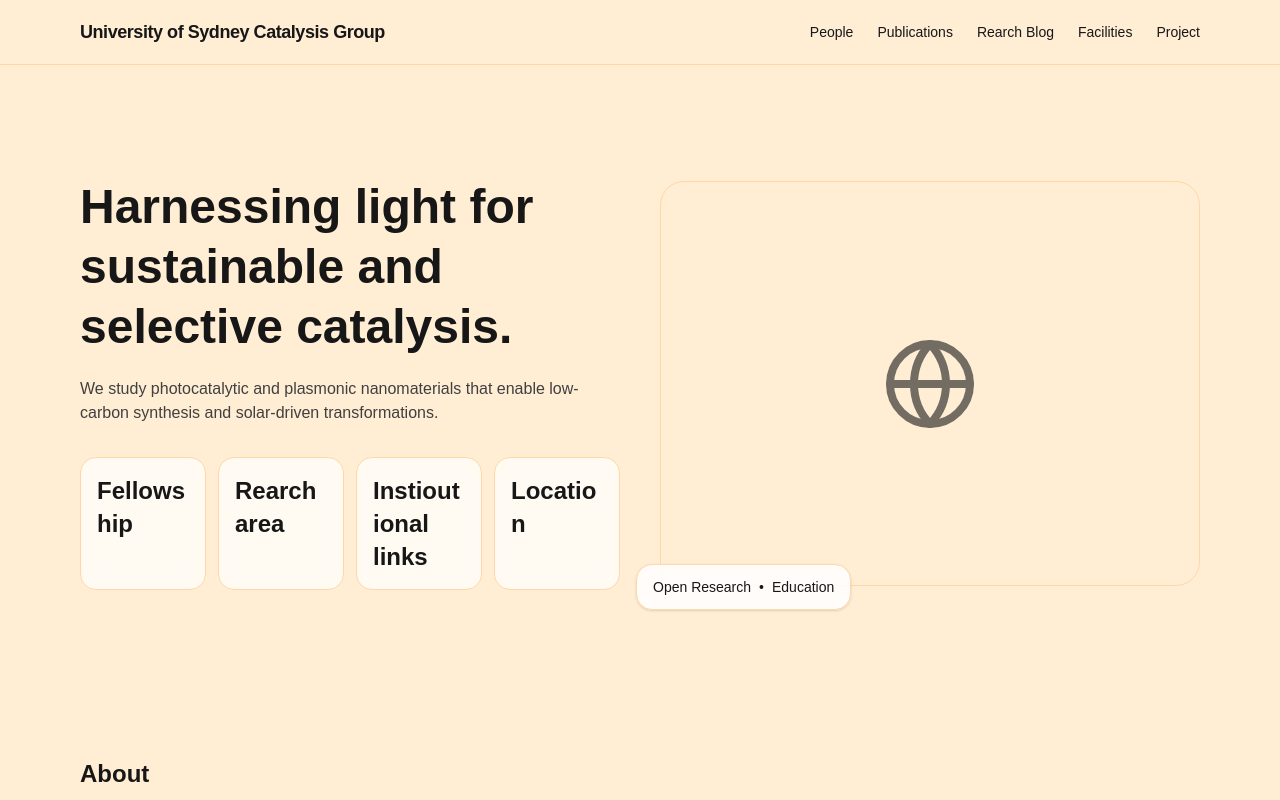
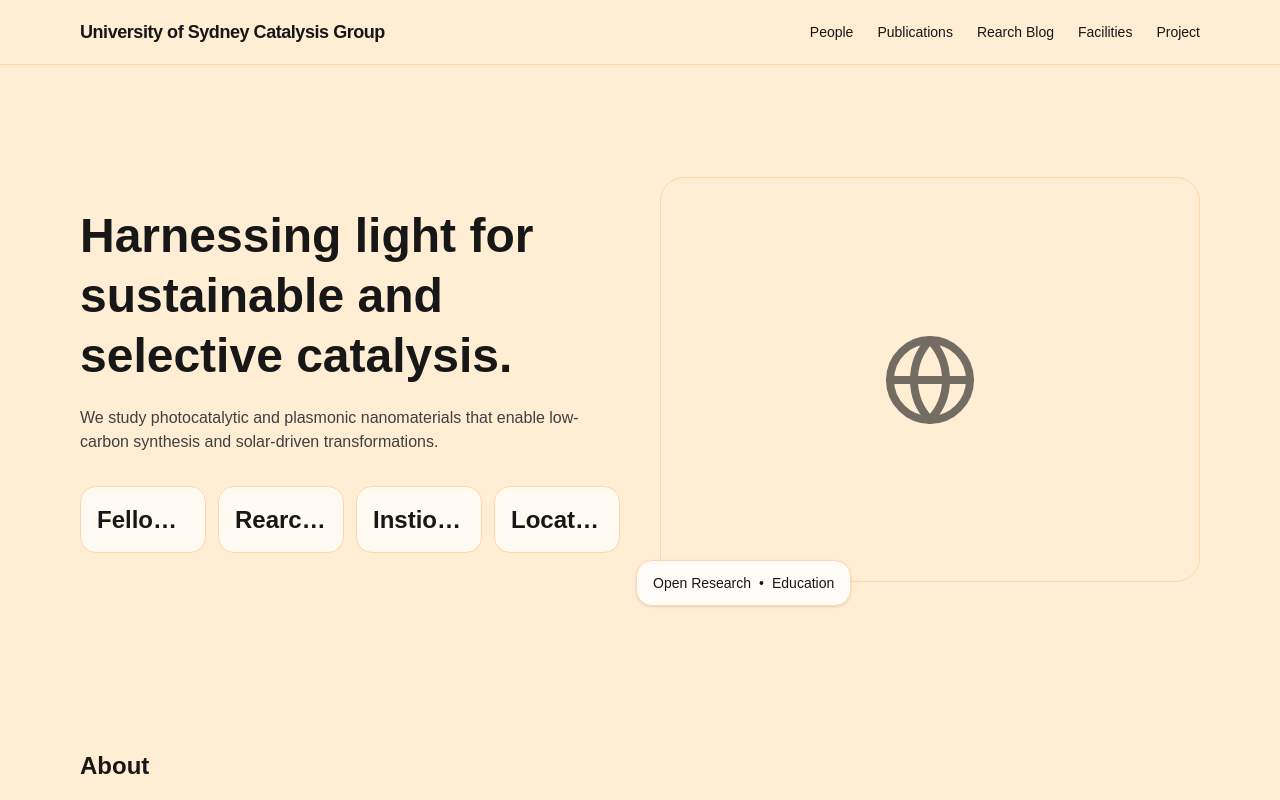
Before and after one commit to zhli0170/company-site, a Next.js app: page / in a window 1280 px wide. Shown: the top 800 px of the page. Built offline with nearby package versions, Linux system fonts and the light colour scheme.

Commit message:
style(stats): force single-line titles with truncate

```diff
--- a/app/page.tsx
+++ b/app/page.tsx
@@ -169,9 +169,10 @@ export default function CompanyIntroSite() {
                   key={i}
                   className="rounded-2xl border border-orange-200 p-4 bg-white/70 backdrop-blur"
                 >
-                  <div className="text-2xl font-semibold leading-snug whitespace-pre-line break-words">
+                  <div className="text-2xl font-semibold leading-snug whitespace-nowrap truncate">
                     {s.value}
                   </div>
+
                 </div>
               ))}
             </div>
```
